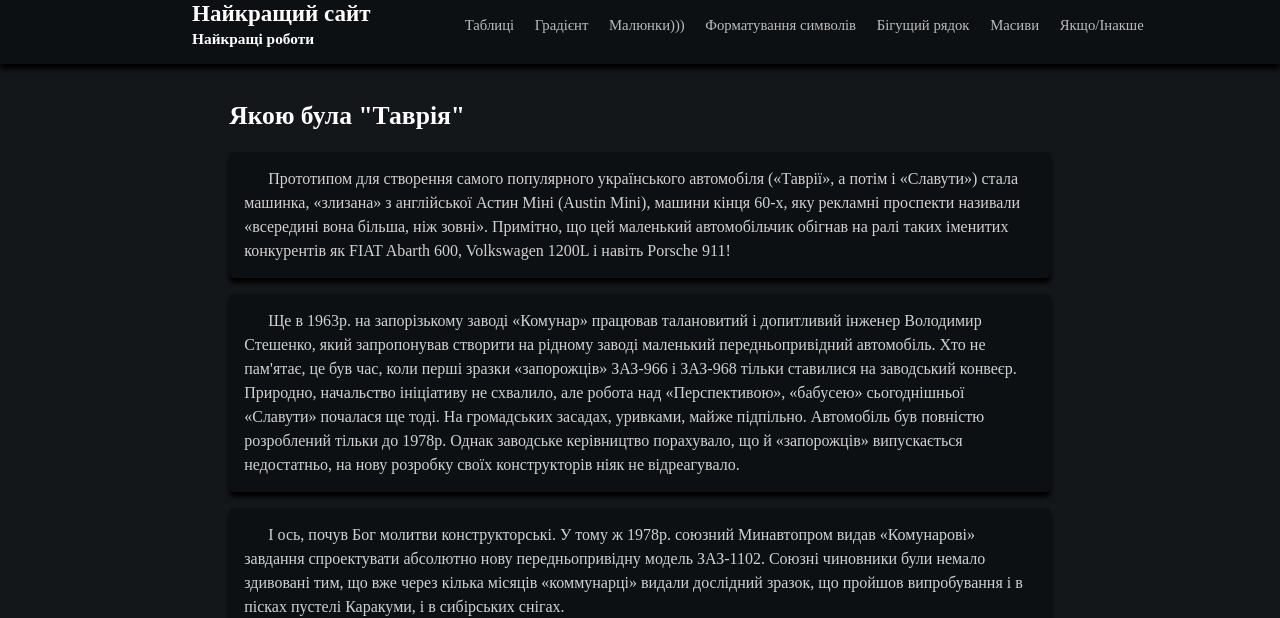
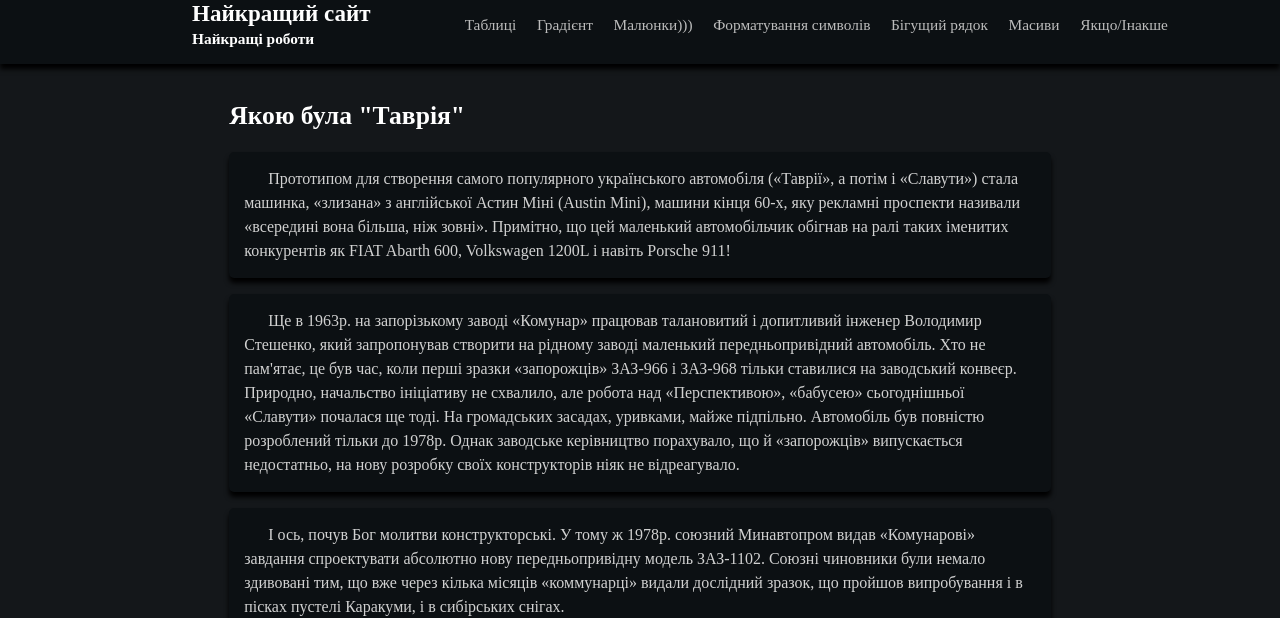
Before and after one commit to zondinho/site, a plain HTML site: page index.html in a window 1280 px wide. Shown: the top 618 px of the page. Drawn offline with Linux system fonts and the light colour scheme.

Commit message:
Update style.css

```diff
--- a/style.css
+++ b/style.css
@@ -38,7 +38,7 @@ body{
   margin-right:0;
 }
 .links a{
-  font-size: 1.15vw;
+  font-size: 1.2vw;
   text-decoration: none;
   position: relative;
   color: #bcbcbc;
```
